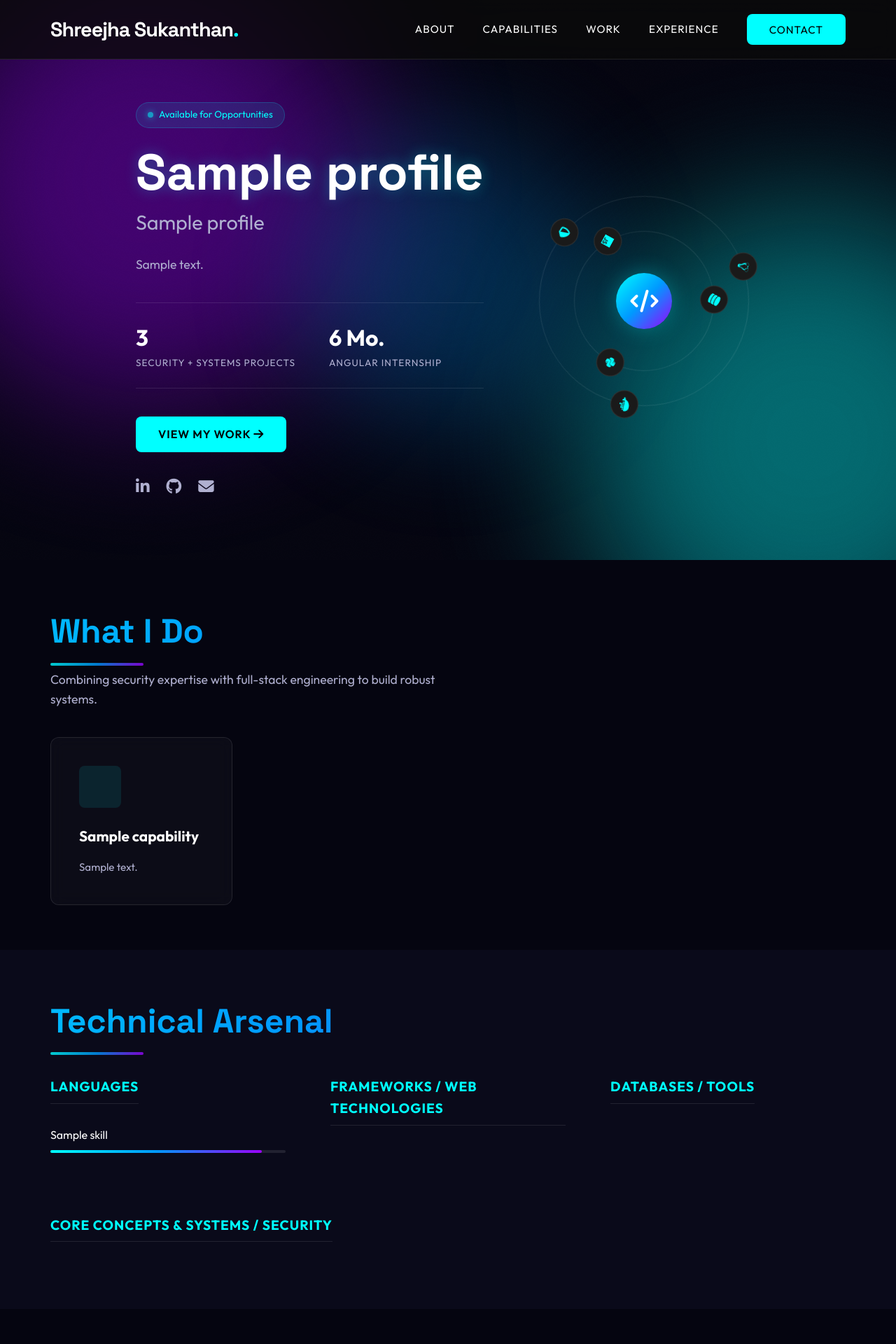
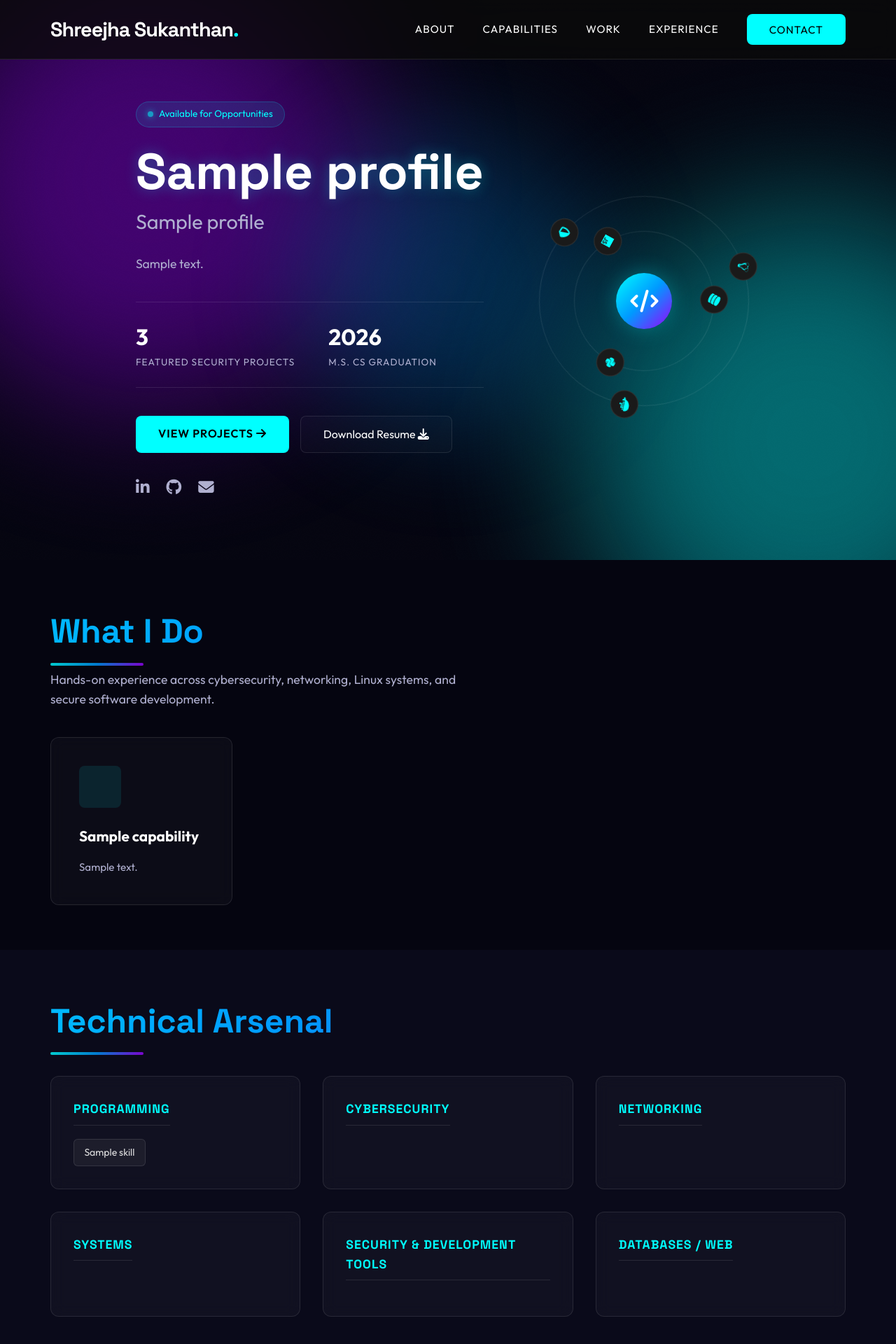
Before and after one commit to shreejhu21/my-portfolio, a Django app: page / in a window 1280 px wide. Shown: the top 1920 px of the page at 70% size. Run offline with Django 5.2, Linux system fonts and the light colour scheme; tables that the repository leaves empty hold one stand-in row (values such as "Sample post"); grey boxes marked "Sample" are stand-in pictures.

Commit message:
Align portfolio with cybersecurity profile, update content, refine UI, and secure settings

```diff
--- a/portfolio/templates/portfolio/index.html
+++ b/portfolio/templates/portfolio/index.html
@@ -5,14 +5,20 @@
 <head>
     <meta charset="UTF-8">
     <meta name="viewport" content="width=device-width, initial-scale=1.0">
-    <title>{{ profile.name }} | Portfolio</title>
+    <title>Shreejha Sukanthan | Cybersecurity & Network Security</title>
+    <meta name="description"
+        content="Portfolio of Shreejha Sukanthan, M.S. Computer Science student focused on cybersecurity, network security, Linux, systems security, and vulnerability assessment.">
+    <meta property="og:title"
+        content="Shreejha Sukanthan | Cybersecurity & Network Security">
+    <meta property="og:description"
+        content="Cybersecurity, networking, Linux systems, vulnerability assessment, and systems security projects.">
     <link rel="preconnect" href="https://fonts.googleapis.com">
     <link rel="preconnect" href="https://fonts.gstatic.com" crossorigin>
     <link
         href="https://fonts.googleapis.com/css2?family=Outfit:wght@300;400;600;700&family=Space+Grotesk:wght@300;400;600;700&display=swap"
         rel="stylesheet">
     <link rel="stylesheet" href="https://cdnjs.cloudflare.com/ajax/libs/font-awesome/6.4.0/css/all.min.css">
-    <link rel="stylesheet" href="{% static 'css/style.css' %}?v=3">
+    <link rel="stylesheet" href="{% static 'css/style.css' %}?v=4">
 </head>
 
 <body>
@@ -20,7 +26,6 @@
         <div class="blob-extra"></div>
     </div>
     <div class="noise-overlay"></div>
-    <div id="cursor-trail"></div>
 
     <nav class="navbar">
         <div class="container">
@@ -53,16 +58,24 @@
                 <div class="hero-stats">
                     <div class="stat-item">
                         <span class="stat-number">3</span>
-                        <span class="stat-label">Security + Systems Projects</span>
+                        <span class="stat-label">Featured Security Projects</span>
                     </div>
                     <div class="stat-item">
-                        <span class="stat-number">6 Mo.</span>
-                        <span class="stat-label">Angular Internship</span>
+                        <span class="stat-number">2026</span>
+                        <span class="stat-label">M.S. CS Graduation</span>
                     </div>
                 </div>
 
                 <div class="hero-btns">
-                    <a href="#projects" class="btn btn-primary">View My Work <i class="fas fa-arrow-right"></i></a>
+                    <a href="#projects" class="btn btn-primary">
+                        View Projects <i class="fas fa-arrow-right"></i>
+                    </a>
+
+                    <a href="{% static 'resume/Shreejha_Sukanthan_Resume.pdf' %}"
+                       target="_blank"
+                       class="btn btn-outline">
+                        Download Resume <i class="fas fa-download"></i>
+                    </a>
                 </div>
 
                 <div class="social-links">
@@ -99,8 +112,7 @@
         <div class="container">
             <div class="section-header">
                 <h2 class="section-title">What I Do</h2>
-                <p class="section-subtitle">Combining security expertise with full-stack engineering to build robust
-                    systems.</p>
+                <p class="section-subtitle">Hands-on experience across cybersecurity, networking, Linux systems, and secure software development.</p>
             </div>
 
             <div class="capabilities-grid">
@@ -125,17 +137,12 @@
 
             <div class="skills-wrapper">
                 {% for category, skills in skills_by_category.items %}
-                <div class="skill-group {% if 'Core Concepts' in category %}wide-group{% endif %}">
+                <div class="skill-group glass-card">
                     <h3 class="skill-category-title">{{ category }}</h3>
-                    <div class="skill-bars">
+                    <div class="skill-chips">
                         {% for skill in skills %}
-                        <div class="skill-item">
-                            <div class="skill-info">
-                                <span>{{ skill.name }}</span>
-                            </div>
-                            <div class="progress-line" data-width="{% cycle '90%' '85%' '80%' '95%' %}">
-                                <span></span>
-                            </div>
+                        <div class="skill-chip">
+                            {{ skill.name }}
                         </div>
                         {% endfor %}
                     </div>
@@ -177,10 +184,7 @@
                         <div class="project-content">
                             <div class="project-meta">
                                 <span class="project-date">
-                                    {% if project.start_date %}
-                                    {{ project.start_date|date:"M Y" }} -
-                                    {% endif %}
-                                    {{ project.date|date:"M Y" }}
+                                    {{ project.date|date:"Y" }}
                                 </span>
                             </div>
                             <h3>{{ project.title }}</h3>
@@ -210,7 +214,7 @@
                             </div>
 
                             <div class="tech-tags">
-                                {% for tech in project.technology_list|slice:":5" %}
+                                {% for tech in project.technology_list %}
                                 <span class="tech-tag">{{ tech }}</span>
                                 {% endfor %}
                             </div>
@@ -316,17 +320,24 @@
             <div class="contact-wrapper glass-card">
                 <div class="contact-text">
                     <h2>Let's Work Together</h2>
-                    <p>I'm currently looking for new opportunities. Whether you have a question or just want to say hi,
-                        I'll try my best to get back to you!</p>
+                    <p>I'm currently exploring opportunities in Cybersecurity, Network Security, Security Engineering, SOC/Security Operations, Systems Security, and related technical roles.</p>
                     <div class="contact-details">
                         <div class="contact-item">
                             <i class="fas fa-envelope"></i>
                             <span>{{ profile.email }}</span>
                         </div>
+                        {% if profile.linkedin %}
                         <div class="contact-item">
-                            <i class="fas fa-phone"></i>
-                            <span>{{ profile.phone }}</span>
+                            <i class="fab fa-linkedin-in"></i>
+                            <a href="{{ profile.linkedin }}" target="_blank" style="color: #fff; text-decoration: none;">LinkedIn</a>
                         </div>
+                        {% endif %}
+                        {% if profile.github %}
+                        <div class="contact-item">
+                            <i class="fab fa-github"></i>
+                            <a href="{{ profile.github }}" target="_blank" style="color: #fff; text-decoration: none;">GitHub</a>
+                        </div>
+                        {% endif %}
                     </div>
                 </div>
                 <div class="contact-action">
--- a/static/css/style.css
+++ b/static/css/style.css
@@ -609,48 +609,60 @@
 
 .skills-wrapper {
     display: grid;
-    grid-template-columns: repeat(auto-fit, minmax(300px, 1fr));
-    gap: 4rem;
+    grid-template-columns: repeat(auto-fit, minmax(320px, 1fr));
+    gap: 2rem;
+}
+
+.skill-group {
+    background: rgba(255, 255, 255, 0.03);
+    border: 1px solid var(--glass-border);
+    padding: 2rem;
+    border-radius: 12px;
+    transition: all 0.3s ease;
+}
+
+.skill-group:hover {
+    border-color: rgba(0, 255, 255, 0.3);
+    box-shadow: 0 10px 30px rgba(0, 0, 0, 0.3);
 }
 
 .skill-category-title {
-    font-size: 1.2rem;
+    font-size: 1.1rem;
     color: var(--primary-color);
-    margin-bottom: 2rem;
+    margin-bottom: 1.2rem;
     text-transform: uppercase;
     letter-spacing: 1px;
     border-bottom: 1px solid var(--glass-border);
     padding-bottom: 0.5rem;
     display: inline-block;
+    font-family: var(--font-mono);
 }
 
-.skill-item {
-    margin-bottom: 1.5rem;
+.skill-chips {
+    display: flex;
+    flex-wrap: wrap;
+    gap: 0.6rem;
 }
 
-.skill-info {
-    display: flex;
-    justify-content: space-between;
-    margin-bottom: 0.5rem;
-    color: #fff;
+.skill-chip {
+    background: rgba(255, 255, 255, 0.05);
+    border: 1px solid var(--glass-border);
+    color: #e0e0e0;
+    padding: 0.45rem 0.9rem;
+    border-radius: 6px;
+    font-size: 0.88rem;
     font-weight: 500;
+    transition: all 0.25s ease;
+    display: inline-flex;
+    align-items: center;
 }
 
-.progress-line {
-    height: 4px;
-    width: 100%;
-    background: rgba(255, 255, 255, 0.1);
-    border-radius: 2px;
-    position: relative;
-}
-
-.progress-line span {
-    display: block;
-    height: 100%;
-    background: var(--gradient-primary);
-    border-radius: 2px;
-    width: 0;
-    transition: width 1.5s ease-in-out;
+.skill-chip:hover {
+    background: rgba(0, 255, 255, 0.12);
+    border-color: var(--primary-color);
+    color: #fff;
+    transform: translateY(-2px);
+    box-shadow: 0 4px 12px rgba(0, 255, 255, 0.15);
 }
 
 .projects-grid {
@@ -693,9 +705,9 @@
 }
 
 .project-card:hover {
-    transform: translateY(-15px) scale(1.05) rotate(-1deg);
-    box-shadow: 0 30px 60px rgba(0, 255, 255, 0.3), 0 15px 30px rgba(157, 0, 255, 0.2);
+    transform: translateY(-6px);
     border-color: var(--primary-color);
+    box-shadow: 0 18px 40px rgba(0, 255, 255, 0.15);
 }
 
 .project-image {
@@ -1088,38 +1100,6 @@
     font-size: 0.9rem;
 }
 
-#cursor-trail {
-    position: fixed;
-    top: 0;
-    left: 0;
-    width: 100%;
-    height: 100%;
-    pointer-events: none;
-    z-index: 9999;
-}
-
-.cursor-particle {
-    position: absolute;
-    width: 10px;
-    height: 10px;
-    background: radial-gradient(circle, var(--primary-color), transparent);
-    border-radius: 50%;
-    pointer-events: none;
-    animation: particle-fade 1s ease-out forwards;
-}
-
-@keyframes particle-fade {
-    0% {
-        opacity: 0.8;
-        transform: scale(1);
-    }
-
-    100% {
-        opacity: 0;
-        transform: scale(0);
-    }
-}
-
 .glass-card {
     backdrop-filter: blur(10px);
     -webkit-backdrop-filter: blur(10px);
@@ -1134,16 +1114,6 @@
 .fade-in {
     opacity: 1;
     transform: translateY(0);
-}
-
-.wide-group {
-    grid-column: 1 / -1;
-}
-
-.wide-group .skill-bars {
-    display: grid;
-    grid-template-columns: 1fr 1fr;
-    gap: 2rem;
 }
 
 @media (max-width: 1024px) {
--- a/static/js/script.js
+++ b/static/js/script.js
@@ -55,22 +55,12 @@
         entries.forEach(entry => {
             if (entry.isIntersecting) {
                 entry.target.classList.add('fade-in');
-
-                // Animate progress bars if within this section
-                if (entry.target.querySelector('.progress-line')) {
-                    const progressLines = entry.target.querySelectorAll('.progress-line');
-                    progressLines.forEach(line => {
-                        const width = line.getAttribute('data-width');
-                        line.querySelector('span').style.width = width;
-                    });
-                }
-
                 observer.unobserve(entry.target);
             }
         });
     }, observerOptions);
 
-    document.querySelectorAll('.section-title, .capability-card, .project-card, .skill-group, .timeline-item').forEach(el => {
+    document.querySelectorAll('.section-title, .capability-card, .project-card, .skill-group, .timeline-item, .cert-item, .leadership-item').forEach(el => {
         el.classList.add('hidden');
         observer.observe(el);
     });
@@ -93,35 +83,4 @@
         // Start typing after a small delay
         setTimeout(typeWriter, 1000);
     }
-
-    // Cursor Trail Effect
-    const cursorTrail = document.getElementById('cursor-trail');
-    let lastX = 0;
-    let lastY = 0;
-    let particleCount = 0;
-    const maxParticles = 30;
-
-    document.addEventListener('mousemove', (e) => {
-        const dx = e.clientX - lastX;
-        const dy = e.clientY - lastY;
-        const distance = Math.sqrt(dx * dx + dy * dy);
-
-        // Only create particles if mouse moved significantly
-        if (distance > 10 && particleCount < maxParticles) {
-            const particle = document.createElement('div');
-            particle.className = 'cursor-particle';
-            particle.style.left = e.clientX + 'px';
-            particle.style.top = e.clientY + 'px';
-            cursorTrail.appendChild(particle);
-            particleCount++;
-
-            setTimeout(() => {
-                particle.remove();
-                particleCount--;
-            }, 1000);
-        }
-
-        lastX = e.clientX;
-        lastY = e.clientY;
-    });
 });
```
Also changed, not shown: config/settings.py (+13 -4 lines), portfolio/management/commands/populate_data.py (+151 -62 lines), portfolio/models.py (+7 -5 lines), portfolio/migrations/0007_alter_skill_category.py (added), 2 other files.
